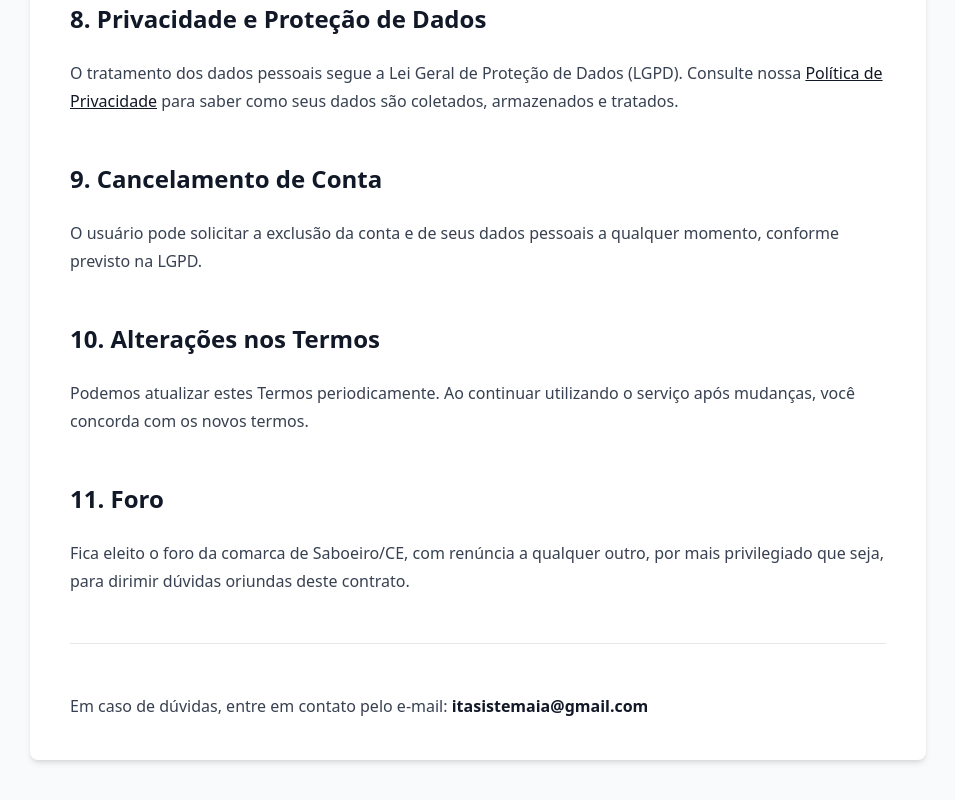
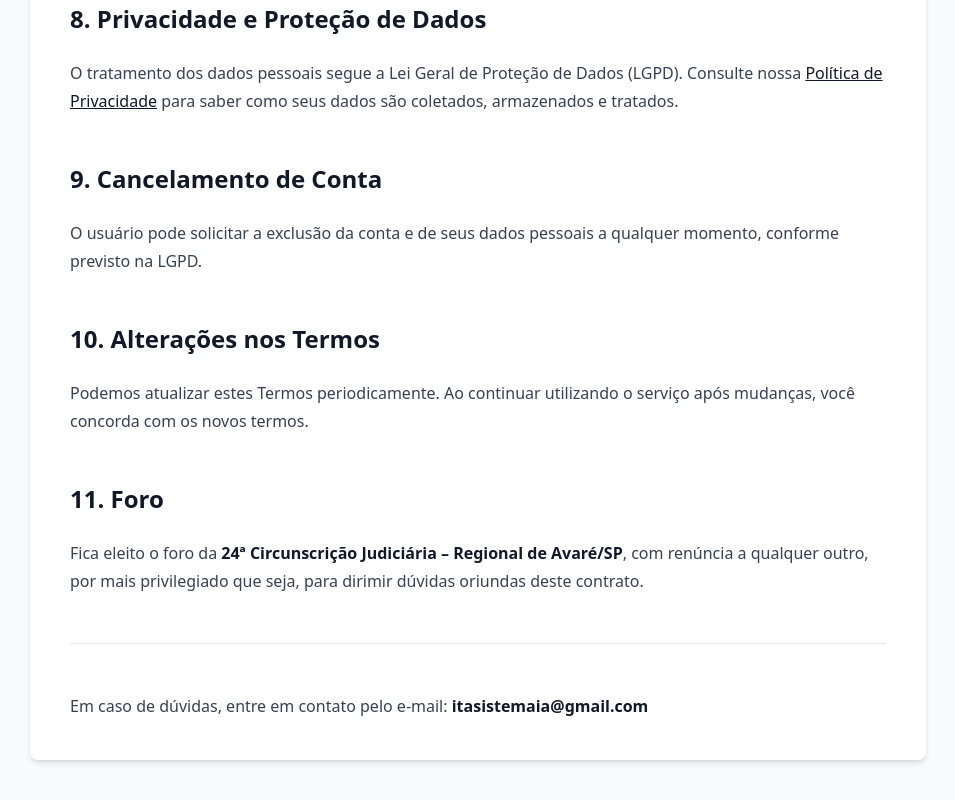
Before and after one commit to Isaque-Weber/ItaAgro, a React (Vite) app in the folder frontend/: page /termos in a window 1280 px wide. Shown: the part 1617-2417 px from the top of the page, without its empty margins (162-1117 px from the left). Built offline with nearby package versions, Linux system fonts and the light colour scheme; no server answers.

Commit message:
chore: remove WEATHER_TOOL.md and update legal terms jurisdiction in TermsPage

```diff
--- a/frontend/src/pages/TermsPage.tsx
+++ b/frontend/src/pages/TermsPage.tsx
@@ -57,7 +57,7 @@ Podemos atualizar estes Termos periodicamente. Ao continuar utilizando o serviç
 
 ## 11. Foro
 
-Fica eleito o foro da comarca de Saboeiro/CE, com renúncia a qualquer outro, por mais privilegiado que seja, para dirimir dúvidas oriundas deste contrato.
+Fica eleito o foro da **24ª Circunscrição Judiciária – Regional de Avaré/SP**, com renúncia a qualquer outro, por mais privilegiado que seja, para dirimir dúvidas oriundas deste contrato.
 
 ---
 
```
Also changed, not shown: 1 other file (tests, documents, lock files or other folders).
